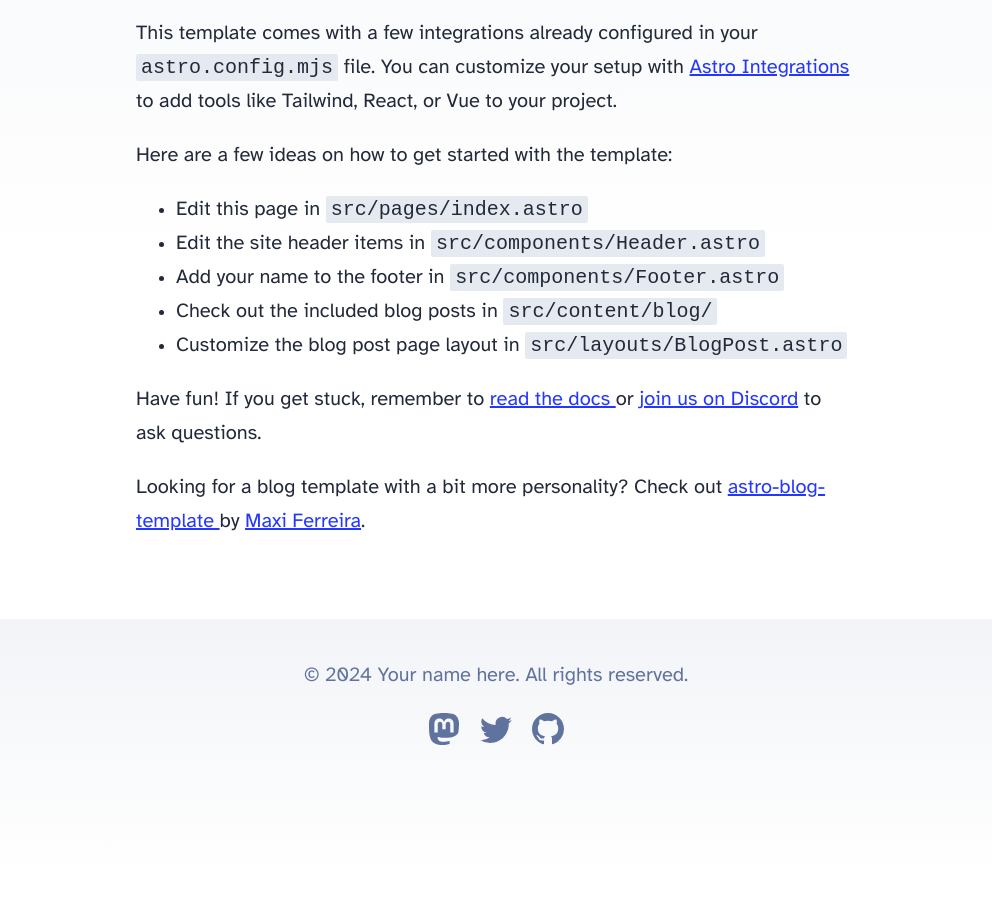
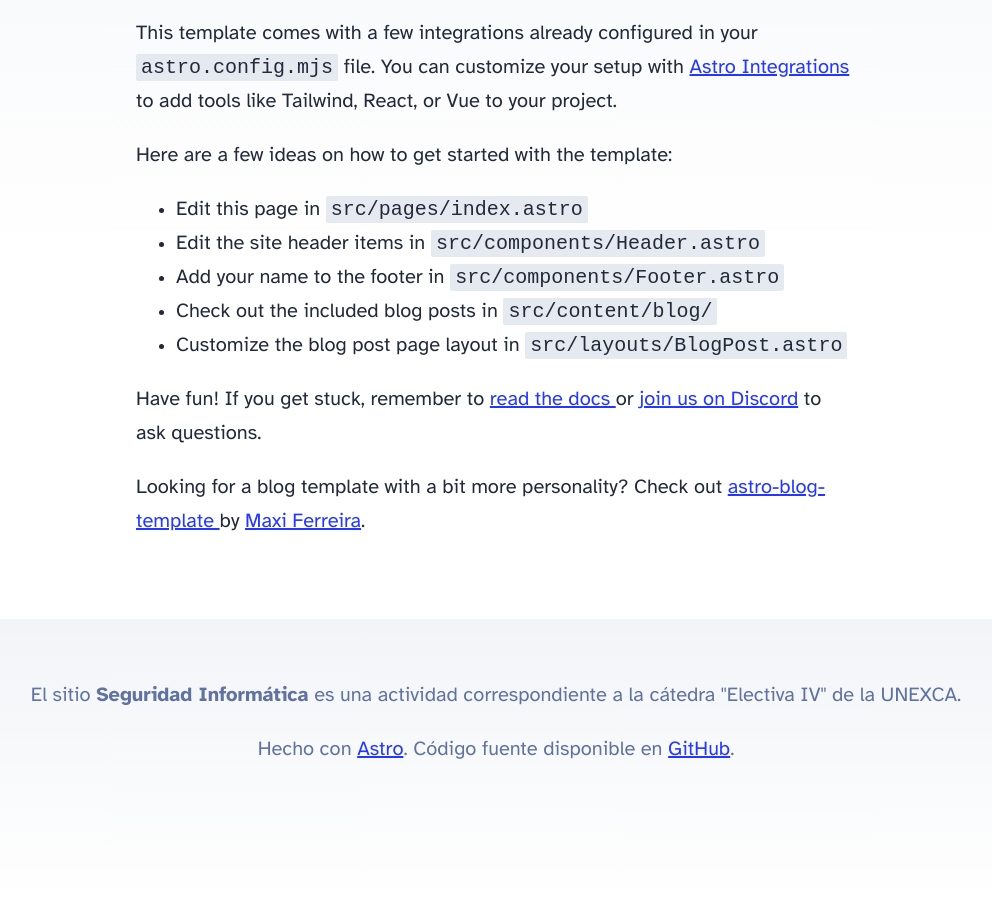
Before and after one commit to newmanls/blog-seguridad-informatica, an Astro site: page / in a window 1280 px wide. Shown: the part 336-1243 px from the top of the page, without its empty margins (144-1136 px from the left). Before the commit the page ends 1213 px from the top, so only its background shows below. Built offline with nearby package versions, Linux system fonts and the light colour scheme; Astro itself is replaced by a stand-in of ours.

Commit message:
personalización del contenido del footer

```diff
--- a/src/components/Footer.astro
+++ b/src/components/Footer.astro
@@ -1,44 +1,12 @@
 ---
-const today = new Date();
+import { SITE_TITLE } from '../consts';
 ---
 
 <footer>
-	&copy; {today.getFullYear()} Your name here. All rights reserved.
-	<div class="social-links">
-		<a href="https://m.webtoo.ls/@astro" target="_blank">
-			<span class="sr-only">Follow Astro on Mastodon</span>
-			<svg
-				viewBox="0 0 16 16"
-				aria-hidden="true"
-				width="32"
-				height="32"
-				astro-icon="social/mastodon"
-				><path
-					fill="currentColor"
-					d="M11.19 12.195c2.016-.24 3.77-1.475 3.99-2.603.348-1.778.32-4.339.32-4.339 0-3.47-2.286-4.488-2.286-4.488C12.062.238 10.083.017 8.027 0h-.05C5.92.017 3.942.238 2.79.765c0 0-2.285 1.017-2.285 4.488l-.002.662c-.004.64-.007 1.35.011 2.091.083 3.394.626 6.74 3.78 7.57 1.454.383 2.703.463 3.709.408 1.823-.1 2.847-.647 2.847-.647l-.06-1.317s-1.303.41-2.767.36c-1.45-.05-2.98-.156-3.215-1.928a3.614 3.614 0 0 1-.033-.496s1.424.346 3.228.428c1.103.05 2.137-.064 3.188-.189zm1.613-2.47H11.13v-4.08c0-.859-.364-1.295-1.091-1.295-.804 0-1.207.517-1.207 1.541v2.233H7.168V5.89c0-1.024-.403-1.541-1.207-1.541-.727 0-1.091.436-1.091 1.296v4.079H3.197V5.522c0-.859.22-1.541.66-2.046.456-.505 1.052-.764 1.793-.764.856 0 1.504.328 1.933.983L8 4.39l.417-.695c.429-.655 1.077-.983 1.934-.983.74 0 1.336.259 1.791.764.442.505.661 1.187.661 2.046v4.203z"
-				></path></svg
-			>
-		</a>
-		<a href="https://twitter.com/astrodotbuild" target="_blank">
-			<span class="sr-only">Follow Astro on Twitter</span>
-			<svg viewBox="0 0 16 16" aria-hidden="true" width="32" height="32" astro-icon="social/twitter"
-				><path
-					fill="currentColor"
-					d="M5.026 15c6.038 0 9.341-5.003 9.341-9.334 0-.14 0-.282-.006-.422A6.685 6.685 0 0 0 16 3.542a6.658 6.658 0 0 1-1.889.518 3.301 3.301 0 0 0 1.447-1.817 6.533 6.533 0 0 1-2.087.793A3.286 3.286 0 0 0 7.875 6.03a9.325 9.325 0 0 1-6.767-3.429 3.289 3.289 0 0 0 1.018 4.382A3.323 3.323 0 0 1 .64 6.575v.045a3.288 3.288 0 0 0 2.632 3.218 3.203 3.203 0 0 1-.865.115 3.23 3.23 0 0 1-.614-.057 3.283 3.283 0 0 0 3.067 2.277A6.588 6.588 0 0 1 .78 13.58a6.32 6.32 0 0 1-.78-.045A9.344 9.344 0 0 0 5.026 15z"
-				></path></svg
-			>
-		</a>
-		<a href="https://github.com/withastro/astro" target="_blank">
-			<span class="sr-only">Go to Astro's GitHub repo</span>
-			<svg viewBox="0 0 16 16" aria-hidden="true" width="32" height="32" astro-icon="social/github"
-				><path
-					fill="currentColor"
-					d="M8 0C3.58 0 0 3.58 0 8c0 3.54 2.29 6.53 5.47 7.59.4.07.55-.17.55-.38 0-.19-.01-.82-.01-1.49-2.01.37-2.53-.49-2.69-.94-.09-.23-.48-.94-.82-1.13-.28-.15-.68-.52-.01-.53.63-.01 1.08.58 1.23.82.72 1.21 1.87.87 2.33.66.07-.52.28-.87.51-1.07-1.78-.2-3.64-.89-3.64-3.95 0-.87.31-1.59.82-2.15-.08-.2-.36-1.02.08-2.12 0 0 .67-.21 2.2.82.64-.18 1.32-.27 2-.27.68 0 1.36.09 2 .27 1.53-1.04 2.2-.82 2.2-.82.44 1.1.16 1.92.08 2.12.51.56.82 1.27.82 2.15 0 3.07-1.87 3.75-3.65 3.95.29.25.54.73.54 1.48 0 1.07-.01 1.93-.01 2.2 0 .21.15.46.55.38A8.012 8.012 0 0 0 16 8c0-4.42-3.58-8-8-8z"
-				></path></svg
-			>
-		</a>
-	</div>
+    <p>El sitio <strong>{SITE_TITLE}</strong> es una actividad correspondiente a la cátedra "Electiva IV" de la UNEXCA.</p>
+    <p>Hecho con <a href="https://astro.build/" target="_blank">Astro</a>. Código fuente disponible en <a href="https://github.com/newmanls/">GitHub</a>.</p>
 </footer>
+
 <style>
     footer {
         padding: 2em 1em 6em 1em;
@@ -50,7 +18,6 @@
         display: flex;
         justify-content: center;
         gap: 1em;
-		margin-top: 1em;
     }
     .social-links a {
         text-decoration: none;
```
Lines whose indentation alone changed are shown as unchanged.
